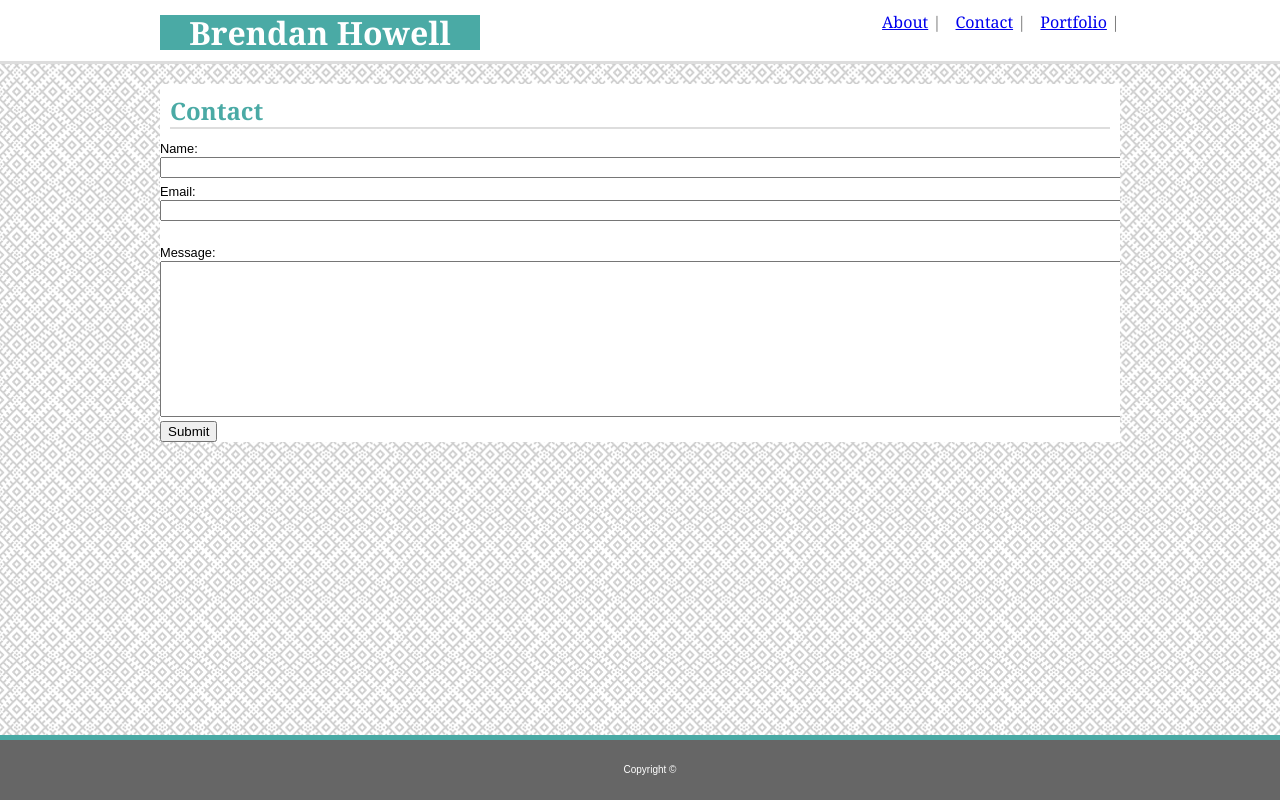
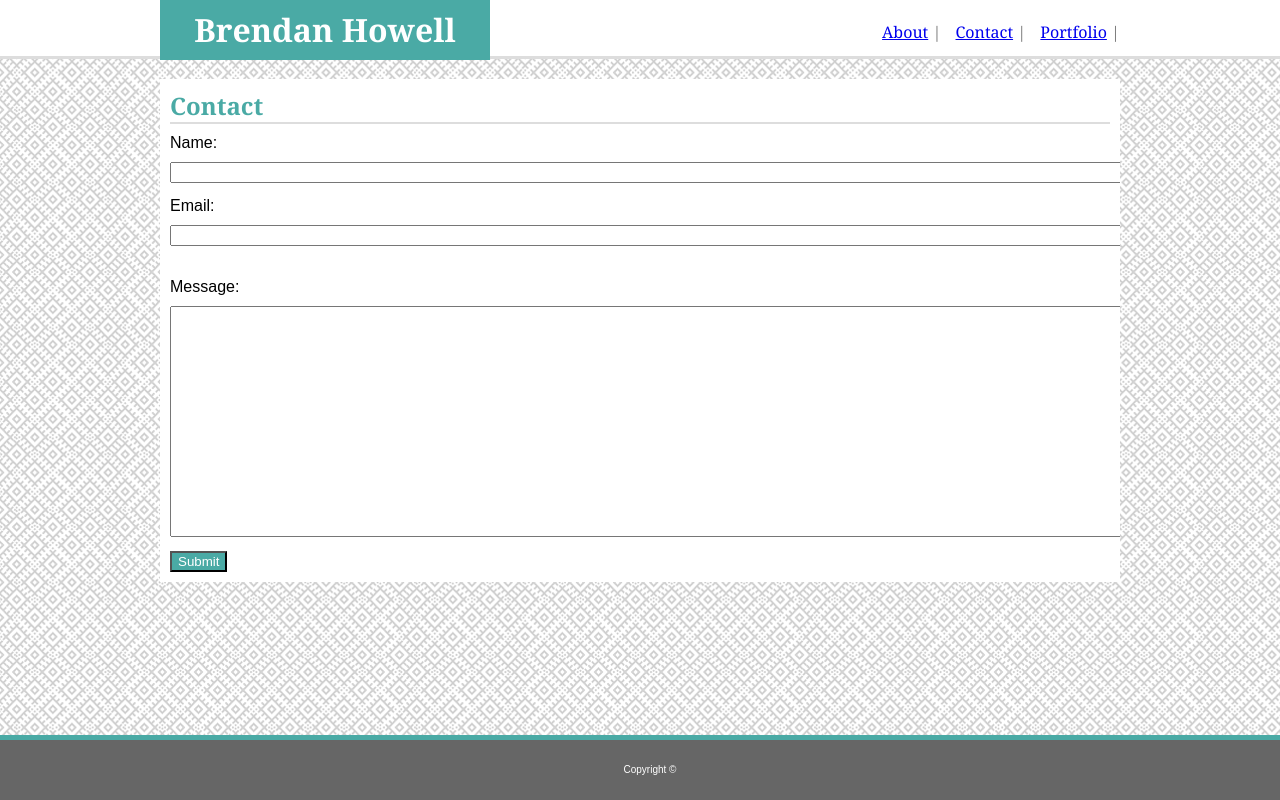
Before and after one commit to bhowell841/Basic-Portfolio, a plain HTML site: page contact.html in a window 1280 px wide. Drawn offline with Linux system fonts and the light colour scheme.

Commit message:
page 1 and 2 about done

```diff
--- a/assets/css/style.css
+++ b/assets/css/style.css
@@ -13,7 +13,7 @@ body {
 
 header {
     background: #ffffff;
-    padding: 15px;
+    padding: 0px;
     font-family: Georgia, 'Times New Roman', Times, serif;
     color: #777777;
     line-height: 15px;
@@ -21,8 +21,8 @@ header {
 }
 
 h1 {
-
-    padding: 10px;
+    line-height: 30px;
+    padding: 15px;
     background-color: #4aaaa5;
     color: #ffffff;
     width: 300px;
@@ -92,5 +92,16 @@ p {
 }
 
 label {
-    font : .8em "typewriter", sans-serif;
+    font-family: Arial, Helvetica, sans-serif;
+    margin-left: 10px;
 }
+textarea {
+    margin: 10px;
+}
+
+input {
+    margin-left: 10px;
+    margin-bottom: 10px;
+    background-color: #4aaaa5;
+    color: #ffffff
+}
--- a/contact.html
+++ b/contact.html
@@ -4,6 +4,7 @@
         <meta charset="UTF-8">
         <title>Portfolio Website</title>
         <link rel="stylesheet" type="text/css" href="assets/css/style.css">
+        <link rel="stylesheet" type="text/css" href="assets/css/images.css">
     </head>
 
 <body>
@@ -26,20 +27,20 @@
                     <form>
                             <div id="name">
                                 <label for="name">Name:</label><br>
-                                <textarea rows="1" cols="150" name="name" id="name"></textarea>
+                                <textarea rows="1" cols="153" name="name" id="name" value="John Smith"></textarea>
 
                             <br>
 
                             <div id="email">
                                 <label for="email">Email:</label><br>
-                                <textarea rows="1" cols="150" name="email" id="email"></textarea>
+                                <textarea rows="1" cols="153" name="email" id="email"></textarea>
                             </div>
 
                             <br>
 
                             <div id="message">
-                                    <label for="msg">Message:</label><br>
-                                    <textarea rows="10" cols="150" id="msg" name="user_message"></textarea>
+                                <label for="msg">Message:</label><br>
+                                <textarea rows="15" cols="153" id="msg" name="user_message"></textarea>
                             </div>
 
                             <input type="submit" value="Submit">
```
Also changed, not shown: index.html (+1 -0 lines), portfolio.html (+1 -0 lines).
